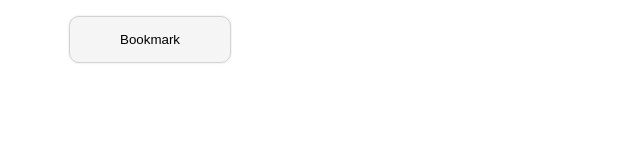
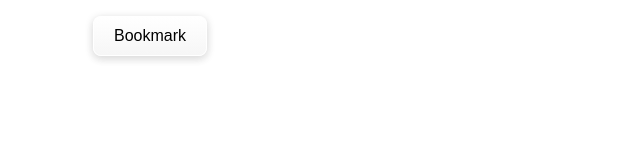
Before and after one commit to akaashvaa/uvault-extension, a browser extension: page index.html in a window 1280 px wide. Shown: the full height of the page, 0-640 px from the left. Drawn offline with Linux system fonts and the light colour scheme.

Commit message:
Update index.html

```diff
--- a/index.html
+++ b/index.html
@@ -17,17 +17,24 @@
         flex-direction: column;
         align-items: center;
       }
-      #btn {
-        border: 1px solid #d3d3d3;
-        border-radius: 10px;
-        cursor: pointer;
-        margin: 1rem;
-        padding: 15px 50px;
-        background-color: #fff;
-        background-color: rgba(247, 247, 247, 0.9);
-        filter: drop-shadow(0 0.5px 1px rgb(0 0 0 / 0.1))
-          drop-shadow(0 0.5px 1px rgb(0 0 0 / 0.04));
-      }
+         #btn {
+            display: flex;
+            align-items: center;
+            justify-content: center;
+            padding: 10px 20px;
+            margin : 1rem 0;
+            background: linear-gradient(to bottom, #FFFFFF 0%, #F6F6F6 100%);
+            border: 1px solid #FFFFFF;
+            border-radius: 8px;
+            box-shadow:
+                0 2px 8px 0 #D7D7D7,
+                0 4px 8px 0 #F4F4F4;
+            font-family: Arial, sans-serif;
+            font-size: 16px;
+            text-shadow : 0 1px 0 0 #E4E4E4;
+            color: #000000;
+            cursor: pointer;
+        }
       #btn:disabled {
         cursor: not-allowed;
       }
```
